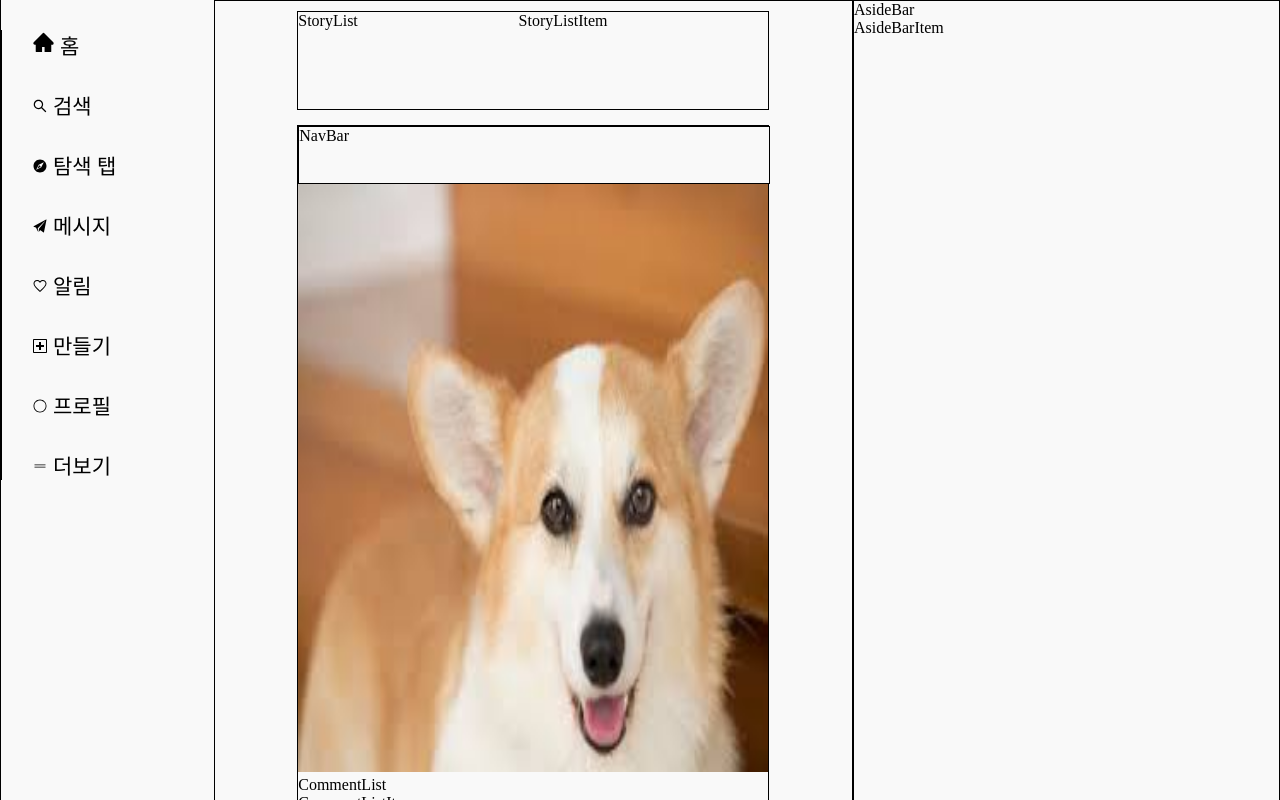
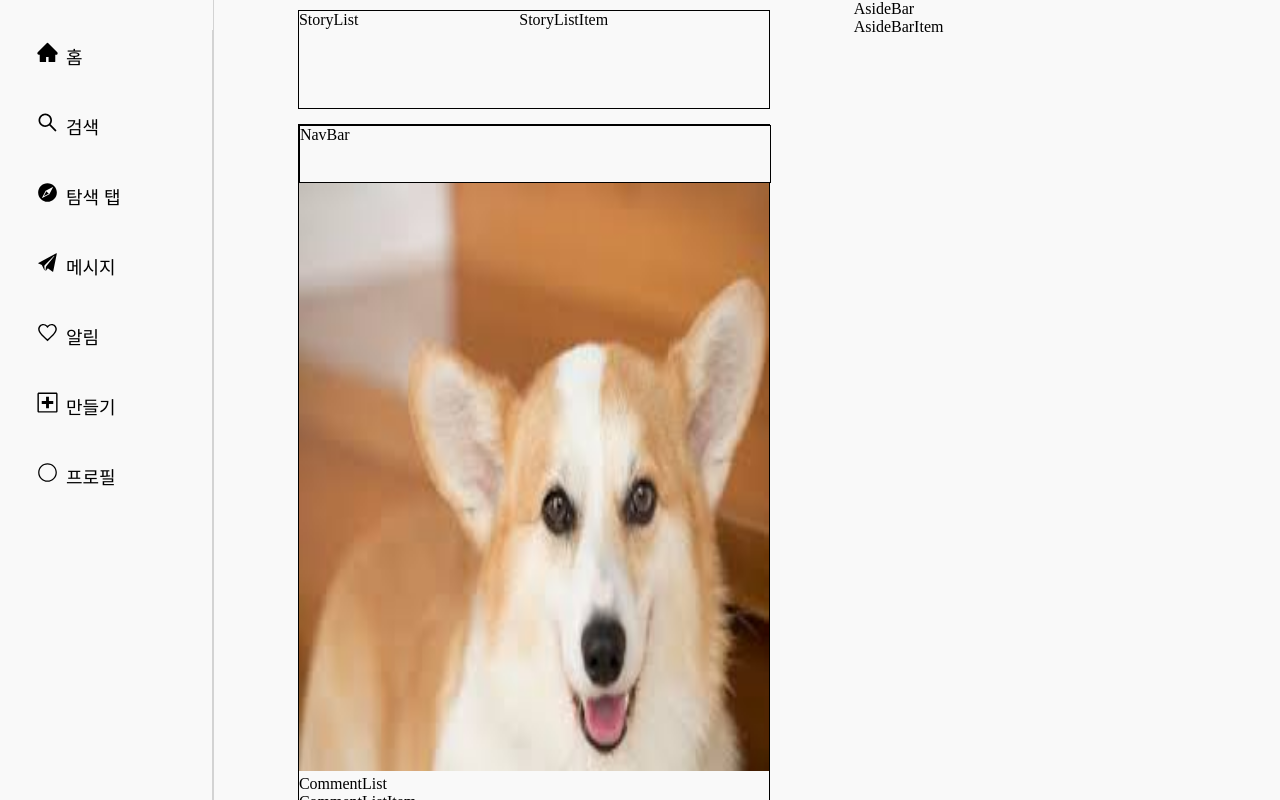
Before and after one commit to dsc-sangmyung/22-23-FE-Study-Yeon, a React (Create React App) app in the folder instagram/: page /main in a window 1280 px wide. Shown: the top 800 px of the page. Built offline with nearby package versions, Linux system fonts and the light colour scheme.

Commit message:
instagram

```diff
--- a/instagram/src/component/Menu.js
+++ b/instagram/src/component/Menu.js
@@ -8,14 +8,14 @@ import { GoDiffAdded } from "react-icons/go";
 const Menu = () => {
     return (
      <div className='menu'>
-        <li> <AiFillHome className='icon'/><a className='text'>홈</a></li>
-        <li> <AiOutlineSearch /><a className='text'>검색</a></li>
-        <li><IoIosCompass /><a className='text'>탐색 탭</a></li>
-        <li><IoIosPaperPlane /><a className='text'>메시지</a></li>
-        <li><IoMdHeartEmpty /><a className='text'>알림</a></li>
-        <li><GoDiffAdded /><a className='text'>만들기</a></li>
-        <li><IoIosRadioButtonOff /><a className='text'>프로필</a></li>
-        <li><IoIosReorder /><a className='text'>더보기</a></li>
+        <li> <button><AiFillHome className='homeicon'/><a className='text'>홈</a></button></li>
+        <li> <button><AiOutlineSearch className='searchicon'/><a className='text'>검색</a></button></li>
+        <li><button><IoIosCompass className='compassicon'/><a className='text'>탐색 탭</a></button></li>
+        <li><button><IoIosPaperPlane className='planeicon'/><a className='text'>메시지</a></button></li>
+        <li><button><IoMdHeartEmpty className='hearticon'/><a className='text'>알림</a></button></li>
+        <li><button><GoDiffAdded className='addicon'/><a className='text'>만들기</a></button></li>
+        <li><button><IoIosRadioButtonOff className='profileicon'/><a className='text'>프로필</a></button></li>
+        <li><button><IoIosReorder className='extraicon'/><a className='text'>더보기</a></button></li>
      </div>
     );
 };
--- a/instagram/src/css/MainPage.scss
+++ b/instagram/src/css/MainPage.scss
@@ -4,7 +4,9 @@
 
 .menu{
     flex: 1;
-    border-left: 1px solid black;
+    top: 30px;
+    position: sticky;
+    border-right: 0.5px solid lightgray;
     @media (max-width: 1260px) {
         flex:0.3;
       }
@@ -12,7 +14,6 @@
 
 .feed{
     flex:3;
-    border: 1px solid black;
 }
 
 .story{
@@ -27,5 +28,4 @@
 
 .aside{
     flex:2;
-    border: 1px solid black;
 }
--- a/instagram/src/css/Menu.scss
+++ b/instagram/src/css/Menu.scss
@@ -4,31 +4,41 @@ li{
     margin-top: 30px;
 }
 
-.icon{
+button{
+    border: none;
+    margin-top: 10px;
+}
+
+.homeicon{
     font-size: 23px;
 }
-.icon{
+.searchicon{
     font-size: 23px;
 }
-.icon{
+.compassicon{
     font-size: 23px;
 }
-.icon{
+.planeicon{
     font-size: 23px;
 }
-.icon{
+.hearticon{
     font-size: 23px;
 }
-.icon{
+.addicon{
     font-size: 23px;
 }
-.icon{
+.profileicon{
+    font-size: 23px;
+}
+.extraicon{
+    margin-top: 400px;
     font-size: 23px;
 }
 
 .text{
-    padding-left: 5px;;
-    font-size: 21px;
+
+    padding-left: 7px;
+    font-size: 18px;
 
     @media (max-width: 1260px) {
         display: none;
```
